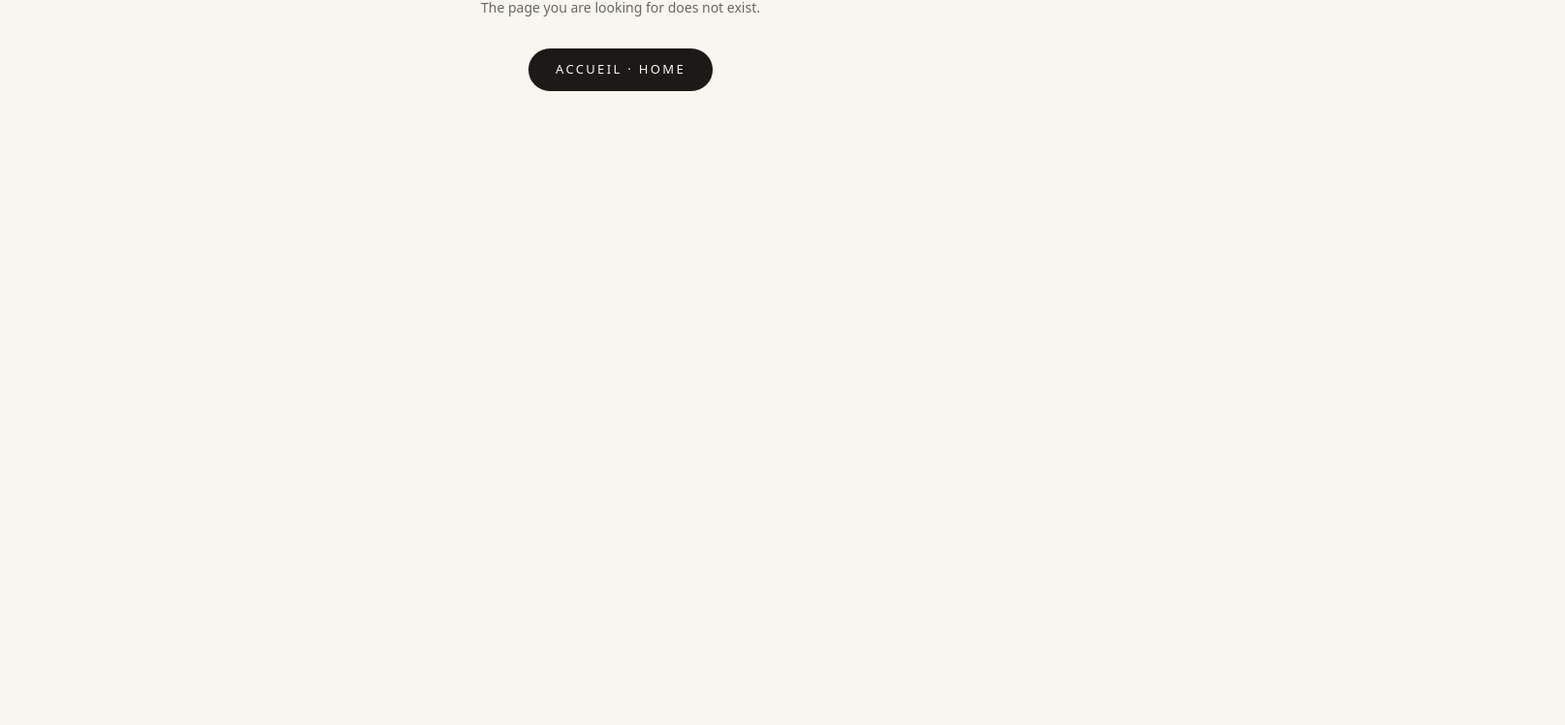
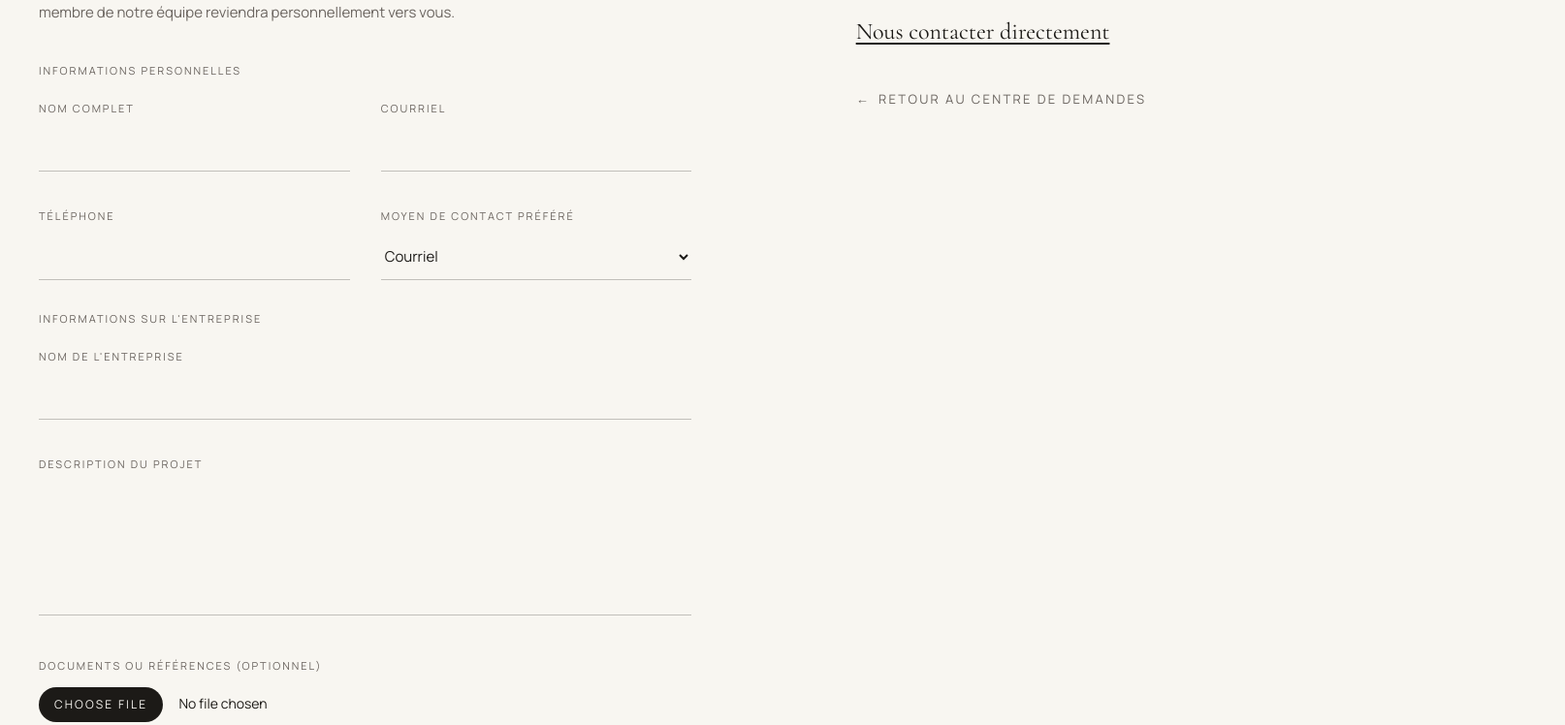
Before and after one commit to parvizfatahnaee-gif/assoyah-website, a Next.js app: page /fr/request/consultation in a window 1280 px wide. Before the commit this address had no page. Shown: the part 408-1156 px from the top of the page at 97% size, 1614 px wide, since content can reach past the window. Before the commit the page ends 800 px from the top, so only its background shows below. Built offline with nearby package versions, Linux system fonts and the light colour scheme.

Commit message:
Create page.tsx

```diff
--- /dev/null
+++ b/src/app/[locale]/request/[type]/page.tsx
@@ -0,0 +1,213 @@
+import type { Metadata } from "next";
+import Link from "next/link";
+import { notFound } from "next/navigation";
+import { isLocale, defaultLocale, type Locale } from "@/i18n/config";
+import { getDictionary } from "@/i18n/getDictionary";
+import { requestSlugs } from "@/i18n/requestSlugs";
+import PageHero from "@/components/PageHero";
+import Eyebrow from "@/components/Eyebrow";
+import FadeIn from "@/components/FadeIn";
+
+export function generateStaticParams() {
+  return requestSlugs.map((type) => ({ type }));
+}
+
+export async function generateMetadata({
+  params,
+}: {
+  params: { locale: string; type: string };
+}): Promise<Metadata> {
+  const locale: Locale = isLocale(params.locale) ? params.locale : defaultLocale;
+  const dict = getDictionary(locale);
+  const item = dict.requestCenter.items.find((i) => i.slug === params.type);
+  return {
+    title: `${item ? item.title : dict.requestCenter.title} — ${dict.meta.siteName}`,
+    description: item ? item.body : dict.requestCenter.intro,
+  };
+}
+
+export default function RequestDetailPage({
+  params,
+}: {
+  params: { locale: string; type: string };
+}) {
+  const locale: Locale = isLocale(params.locale) ? params.locale : defaultLocale;
+  const dict = getDictionary(locale);
+  const { requestCenter } = dict;
+
+  const item = requestCenter.items.find((i) => i.slug === params.type);
+  if (!item) return notFound();
+
+  const inputClass =
+    "w-full border-b border-charcoal/25 bg-transparent py-3 font-body text-[15px] text-charcoal placeholder:text-stone/50 focus:border-terracotta focus:outline-none";
+  const labelClass = "font-body text-[11px] uppercase tracking-wider2 text-stone";
+  const formName = `request-${item.slug}`;
+
+  return (
+    <>
+      <PageHero eyebrow={requestCenter.eyebrow} title={item.title} sub={item.body} />
+
+      <section className="mx-auto max-w-content px-6 pb-24 md:px-10 md:pb-32">
+        <div className="grid grid-cols-1 gap-16 lg:grid-cols-12">
+          <div className="lg:col-span-7">
+            <FadeIn>
+              <p className="max-w-xl font-body text-[15px] leading-relaxed text-stone">
+                {requestCenter.formIntro}
+              </p>
+
+              <form
+                name={formName}
+                method="POST"
+                data-netlify="true"
+                action={`/${locale}/contact/thank-you`}
+                encType="multipart/form-data"
+                className="mt-10 space-y-8"
+                {...{ "netlify-honeypot": "bot-field" }}
+              >
+                <input type="hidden" name="form-name" value={formName} />
+                <input type="hidden" name="request_type" value={item.slug} />
+                <p className="hidden">
+                  <label>
+                    Don&apos;t fill this out: <input name="bot-field" tabIndex={-1} autoComplete="off" />
+                  </label>
+                </p>
+
+                <div>
+                  <h2 className={labelClass}>{requestCenter.personalInfoLabel}</h2>
+                  <div className="mt-4 grid grid-cols-1 gap-8 sm:grid-cols-2">
+                    <div>
+                      <label className={labelClass} htmlFor={`${item.slug}-name`}>
+                        {requestCenter.fullNameLabel}
+                      </label>
+                      <input
+                        id={`${item.slug}-name`}
+                        name="name"
+                        type="text"
+                        required
+                        className={`${inputClass} mt-2`}
+                      />
+                    </div>
+                    <div>
+                      <label className={labelClass} htmlFor={`${item.slug}-email`}>
+                        {requestCenter.emailFieldLabel}
+                      </label>
+                      <input
+                        id={`${item.slug}-email`}
+                        name="email"
+                        type="email"
+                        required
+                        className={`${inputClass} mt-2`}
+                      />
+                    </div>
+                    <div>
+                      <label className={labelClass} htmlFor={`${item.slug}-phone`}>
+                        {requestCenter.phoneFieldLabel}
+                      </label>
+                      <input
+                        id={`${item.slug}-phone`}
+                        name="phone"
+                        type="tel"
+                        className={`${inputClass} mt-2`}
+                      />
+                    </div>
+                    <div>
+                      <label className={labelClass} htmlFor={`${item.slug}-method`}>
+                        {requestCenter.contactMethodLabel}
+                      </label>
+                      <select
+                        id={`${item.slug}-method`}
+                        name="preferred_contact_method"
+                        className={`${inputClass} mt-2`}
+                        defaultValue={requestCenter.contactMethodOptions[0]}
+                      >
+                        {requestCenter.contactMethodOptions.map((option) => (
+                          <option key={option} value={option}>
+                            {option}
+                          </option>
+                        ))}
+                      </select>
+                    </div>
+                  </div>
+                </div>
+
+                <div>
+                  <h2 className={labelClass}>{requestCenter.companyInfoLabel}</h2>
+                  <div className="mt-4">
+                    <label className={labelClass} htmlFor={`${item.slug}-company`}>
+                      {requestCenter.companyNameLabel}
+                    </label>
+                    <input
+                      id={`${item.slug}-company`}
+                      name="company_name"
+                      type="text"
+                      className={`${inputClass} mt-2`}
+                    />
+                  </div>
+                </div>
+
+                <div>
+                  <label className={labelClass} htmlFor={`${item.slug}-description`}>
+                    {requestCenter.projectDescLabel}
+                  </label>
+                  <textarea
+                    id={`${item.slug}-description`}
+                    name="project_description"
+                    rows={5}
+                    required
+                    className={`${inputClass} mt-2 resize-none`}
+                  />
+                </div>
+
+                <div>
+                  <label className={labelClass} htmlFor={`${item.slug}-file`}>
+                    {requestCenter.fileUploadLabel}
+                  </label>
+                  <input
+                    id={`${item.slug}-file`}
+                    name="attachment"
+                    type="file"
+                    className="mt-3 block font-body text-sm text-charcoal file:mr-4 file:rounded-full file:border-0 file:bg-charcoal file:px-4 file:py-2 file:font-body file:text-[12px] file:uppercase file:tracking-wider2 file:text-ivory hover:file:bg-terracotta"
+                  />
+                </div>
+
+                <p className="font-body text-xs leading-relaxed text-stone/70">
+                  {requestCenter.privacyNote}
+                </p>
+
+                <button
+                  type="submit"
+                  className="rounded-full bg-charcoal px-8 py-3 font-body text-[13px] uppercase tracking-wider2 text-ivory transition-colors hover:bg-terracotta"
+                >
+                  {requestCenter.formSubmit}
+                </button>
+              </form>
+            </FadeIn>
+          </div>
+
+          <div className="lg:col-span-4 lg:col-start-9">
+            <FadeIn delay={0.1}>
+              <Eyebrow>{requestCenter.eyebrow}</Eyebrow>
+              <Link
+                href={`/${locale}/contact`}
+                className="mt-4 inline-block font-display text-2xl text-charcoal underline underline-offset-4 hover:text-terracotta"
+              >
+                {requestCenter.ctaLabel}
+              </Link>
+              <div className="mt-10">
+                <Link
+                  href={`/${locale}/request`}
+                  className="group/link inline-flex items-center gap-2 font-body text-[13px] uppercase tracking-wider2 text-stone transition-colors hover:text-charcoal"
+                >
+                  <span aria-hidden="true" className="transition-transform duration-300 group-hover/link:-translate-x-1">
+                    ←
+                  </span>
+                  {requestCenter.backToCenter}
+                </Link>
+              </div>
+            </FadeIn>
+          </div>
+        </div>
+      </section>
+    </>
+  );
+}
```
